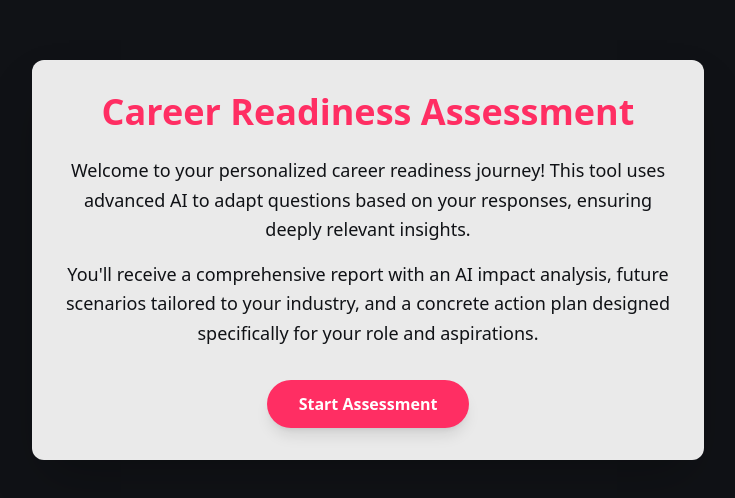
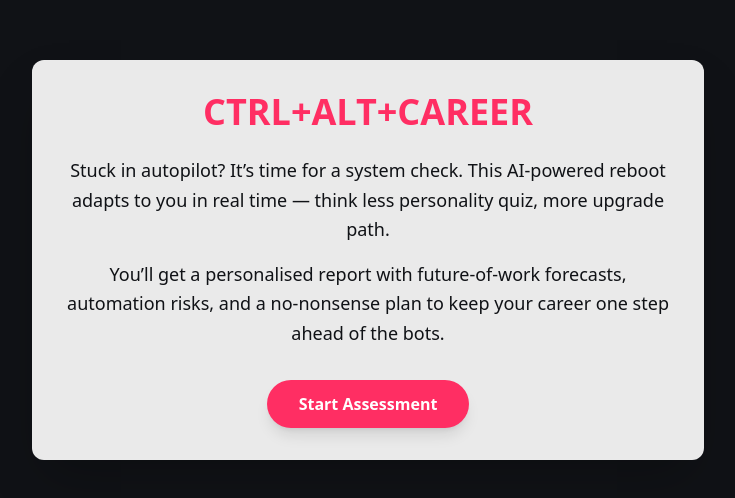
Before and after one commit to paul-thehuman/ai-career-assessment, a React (Create React App) app: page / in a window 1280 px wide. Shown: the part 140-638 px from the top of the page, without its empty margins (272-1007 px from the left). Built offline with nearby package versions, Linux system fonts and the light colour scheme.

Commit message:
Update App.js

```diff
--- a/src/App.js
+++ b/src/App.js
@@ -400,8 +400,8 @@ const MarkdownRenderer = ({ reportData }) => {
     const sortedSkills = [...reportData.skillGapAnalysis.skills].sort((a, b) => {
       const gapA = a.importanceRating - a.currentCapabilityRating;
       const gapB = b.importanceRating - b.currentCapabilityRating;
-      if (gapA !== gapB) return gapB - gapA;
-      return b.importanceRating - a.importanceRating;
+      if (gapA !== gapB) return gapB - gapA; // Sort by gap first
+      return b.importanceRating - a.importanceRating; // Then by importance
     });
 
     return (
@@ -520,8 +520,6 @@ const App = () => {
 
   const [isGeneratingSkillGap, setIsGeneratingSkillGap] = useState(false);
 
-  // Logo URL - IMPORTANT: This variable is no longer used in rendering, but kept for context if needed elsewhere.
-  // const logoUrl = "https://placehold.co/150x50/3a4252/ffffff?text=Your+Logo"; // Placeholder logo
   // Google Form Embed URL - IMPORTANT: Replace this with your actual Google Form embed URL
   const googleFormEmbedUrl = "https://docs.google.com/forms/d/e/1FAIpQLSddjSYI034-DNEk8xgSGphL2IPsM164xFUTAZ8jDDyptTt5iQ/viewform?embedded=true"; // Your Google Form embed URL
 
@@ -760,7 +758,7 @@ const App = () => {
   };
 
   // Common styles for modals
-  const modalOverlayStyle = "fixed inset-0 bg-black bg-opacity50 flex items-center justify-center z-50";
+  const modalOverlayStyle = "fixed inset-0 bg-black bg-opacity-50 flex items-center justify-center z-50";
   const modalContentStyle = "bg-white p-6 rounded-lg shadow-xl max-w-lg w-full mx-4";
 
   // Render different pages
@@ -770,12 +768,12 @@ const App = () => {
         return (
           <div className="flex flex-col items-center justify-center min-h-screen p-4" style={{ backgroundColor: colors.deepBlack, color: colors.lightGrey }}>
             <div className="p-8 rounded-xl shadow-2xl max-w-2xl text-center" style={{ backgroundColor: colors.lightGrey, color: colors.deepBlack }}>
-              <h1 className="text-4xl font-extrabold mb-6" style={{ color: colors.primaryPink }}>Career Readiness Assessment</h1>
+              <h1 className="text-4xl font-extrabold mb-6" style={{ color: colors.primaryPink }}>CTRL+ALT+CAREER</h1> {/* Updated title */}
               <p className="text-lg mb-4 leading-relaxed">
-                Welcome to your personalized career readiness journey! This tool uses advanced AI to adapt questions based on your responses, ensuring deeply relevant insights.
+                Stuck in autopilot? It’s time for a system check. This AI-powered reboot adapts to you in real time — think less personality quiz, more upgrade path. {/* Updated text */}
               </p>
               <p className="text-lg mb-8 leading-relaxed">
-                You'll receive a comprehensive report with an AI impact analysis, future scenarios tailored to your industry, and a concrete action plan designed specifically for your role and aspirations.
+                You’ll get a personalised report with future-of-work forecasts, automation risks, and a no-nonsense plan to keep your career one step ahead of the bots. {/* Updated text */}
               </p>
               <button
                 onClick={handleStartAssessment}
```
